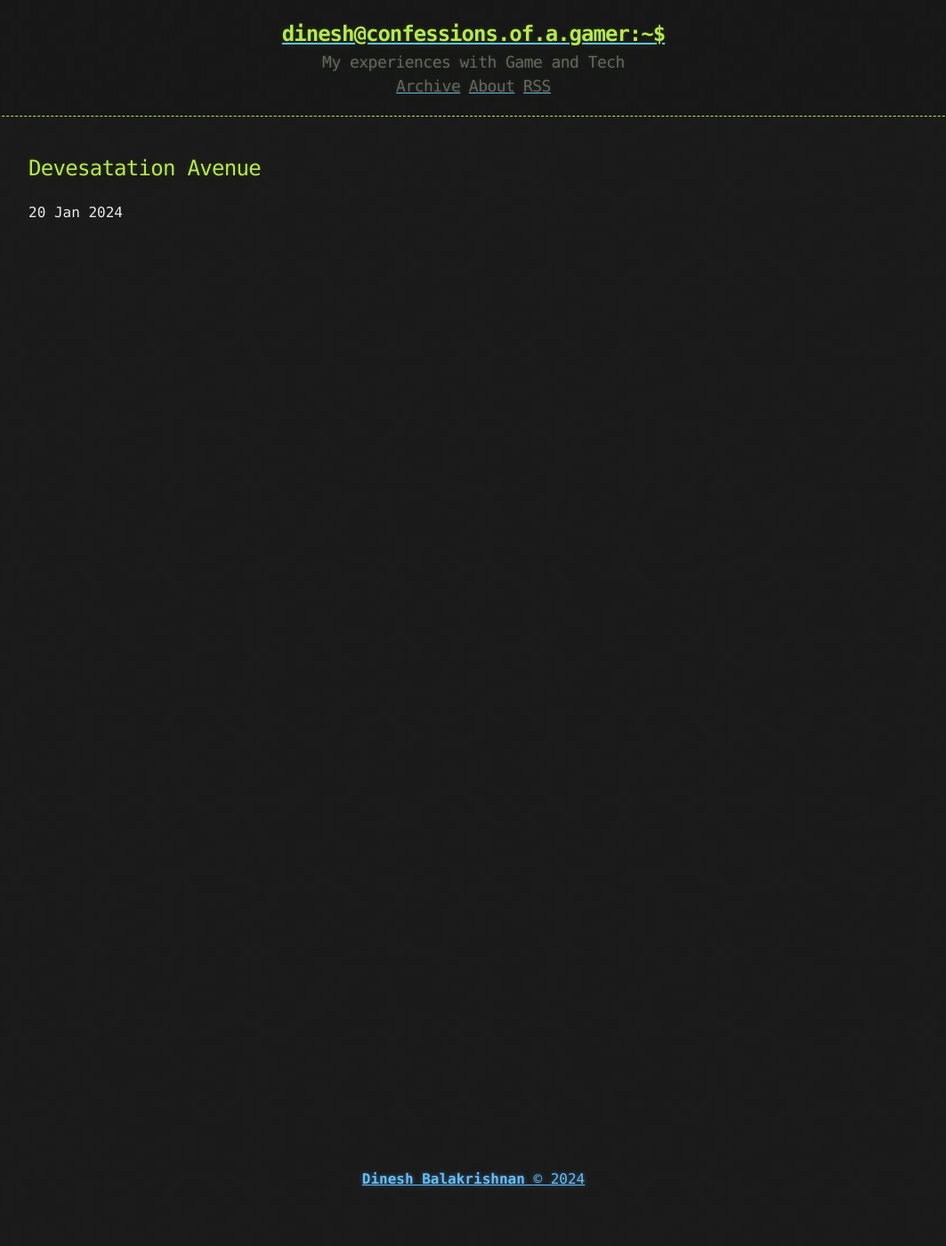
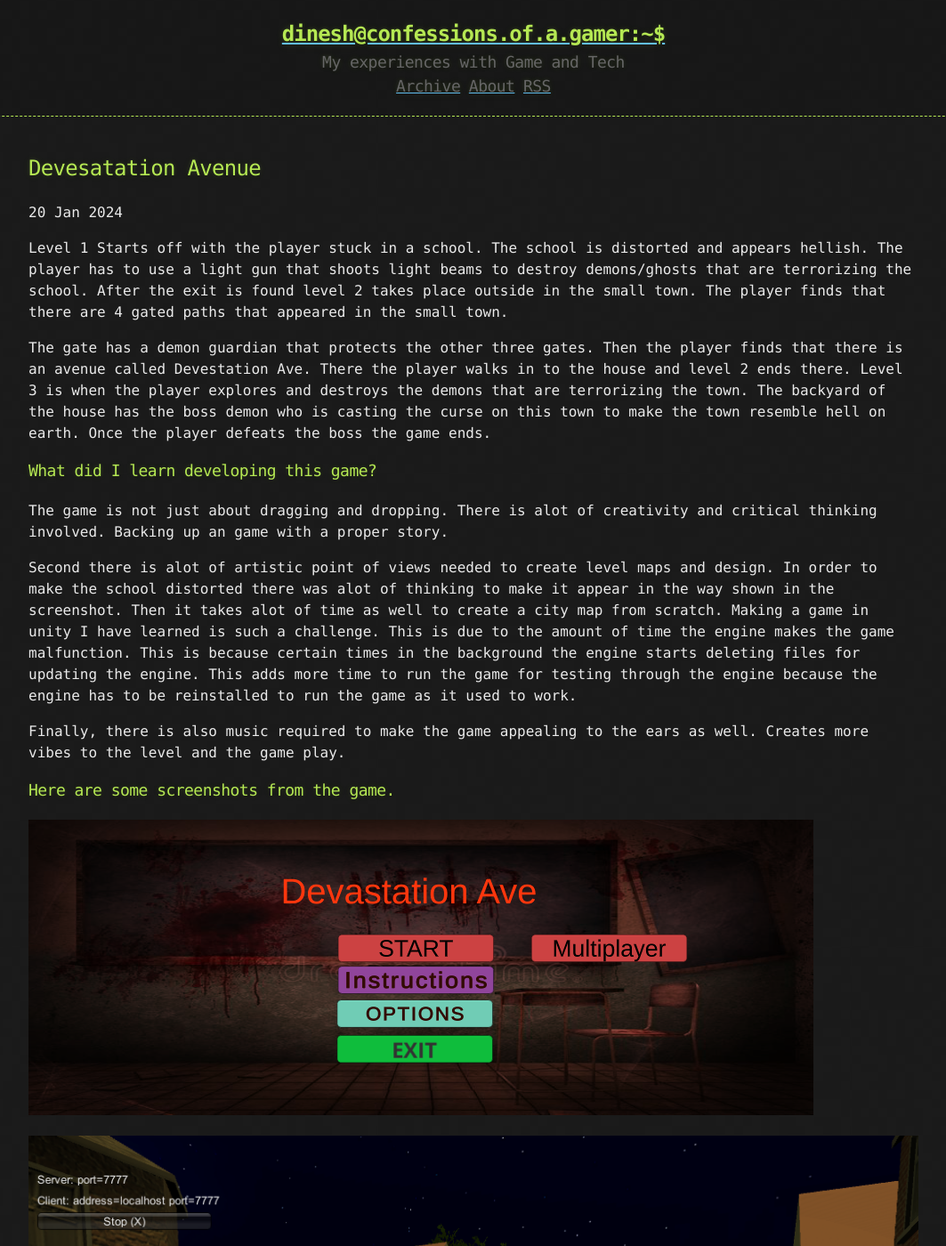
Before and after one commit to DinAsh12/DinAsh12.github.io, a Jekyll site: the page built from _posts/2024-01-20-devestation-avenue.markdown, in a window 1280 px wide and 1400 px high. Shown: the whole window at 89% size, without its empty margins (108-1171 px from the left). Built offline with Jekyll 4.4.1, drawn with Linux system fonts in a browser that asks for light colours; comment, search, counter and statistics services are not loaded; some of the changed text lies outside the part shown.

Commit message:
Add devastation avenue game details

```diff
--- a/_posts/2024-01-20-devestation-avenue.markdown
+++ b/_posts/2024-01-20-devestation-avenue.markdown
@@ -5,5 +5,28 @@ date: 2024-01-20 18:42
 comments: true
 categories: [games]
 ---
+Level 1 Starts off with the player stuck in a school. The school is distorted and appears hellish. The player has to use a light gun that shoots light beams to destroy demons/ghosts that are terrorizing the school. After the exit is found level 2 takes place outside in the small town. The player finds that there are 4 gated paths that appeared in the small town.
 
 <!-- more -->
+
+The gate has a demon guardian that protects the other three gates. Then the player finds that there is an avenue called Devestation Ave. There the player walks in to the house and level 2 ends there. Level 3 is when the player explores and destroys the demons that are terrorizing the town. The backyard of the house has the boss demon who is casting the curse on this town to make the town resemble hell on earth. Once the player defeats the boss the game ends.
+
+### What did I learn developing this game?
+
+The game is not just about dragging and dropping. There is alot of creativity and critical thinking involved. Backing up an game with a proper story.
+
+Second there is alot of artistic point of views needed to create level maps and design. In order to make the school distorted there was alot of thinking to make it appear in the way shown in the screenshot. Then it takes alot of time as well to create a city map from scratch. Making a game in unity I have learned is such a challenge. This is due to the amount of time the engine makes the game malfunction. This is because certain times in the background the engine starts deleting files for updating the engine. This adds more time to run the game for testing through the engine because the engine has to be reinstalled to run the game as it used to work.
+
+Finally, there is also music required to make the game appealing to the ears as well. Creates more vibes to the level and the game play.
+
+### Here are some screenshots from the game.
+
+![alt text](assets/devastation-ave-1.png)
+
+![alt text](assets/devastation-ave-2.png)
+
+![alt text](assets/devastation-ave-3.png)
+
+![alt text](assets/devastation-ave-2.png)
+
+Feedbacks are welcome!
```
Also changed, not shown: about.md (+1 -1 lines), assets/devastation-ave-1.png (added), assets/devastation-ave-2.png (added), assets/devastation-ave-3.png (added), assets/devastation-ave-4.png (added).
